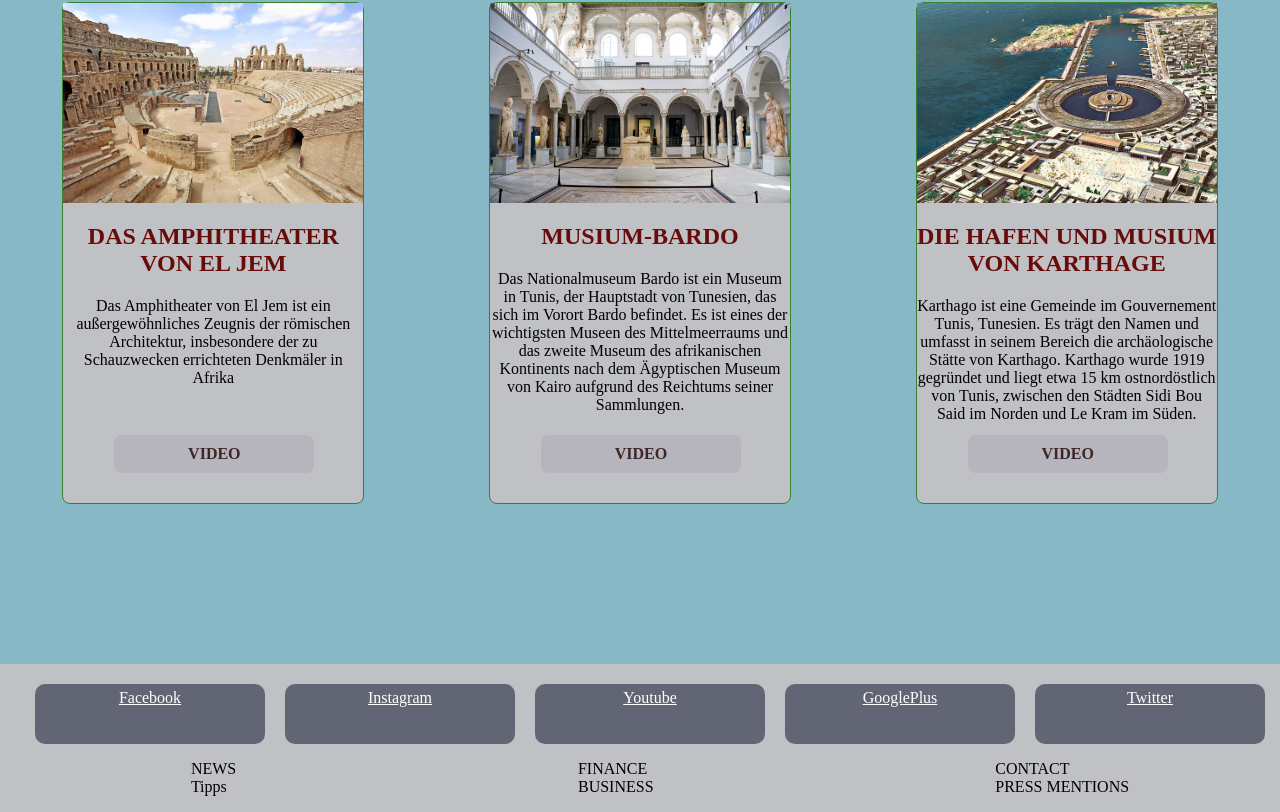
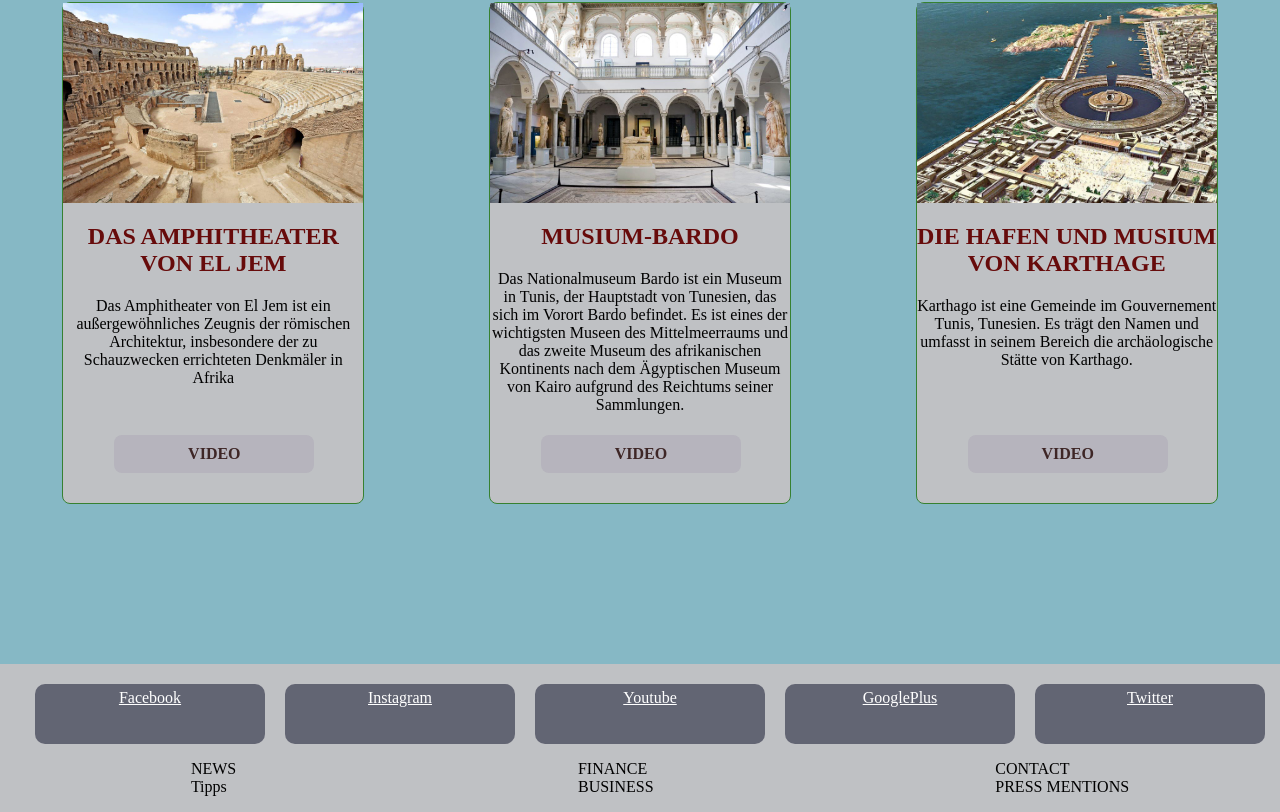
Before and after one commit to Torkhan1/webseite-projektredi, a plain HTML site: page index.html in a window 1280 px wide. Shown: the part 2146-2958 px from the top of the page. Drawn offline with Linux system fonts and the light colour scheme.

Commit message:
Update index.html

```diff
--- a/index.html
+++ b/index.html
@@ -161,7 +161,7 @@
                 <div class="backgroundImage karthage"></div>
                 <div class="details">
                     <h2>Die hafen und Musium von karthage</h2>
-                    <p>Karthago ist eine Gemeinde im Gouvernement Tunis, Tunesien. Es trägt den Namen und umfasst in seinem Bereich die archäologische Stätte von Karthago. Karthago wurde 1919 gegründet und liegt etwa 15 km ostnordöstlich von Tunis, zwischen den Städten Sidi Bou Said im Norden und Le Kram im Süden.</p>
+                    <p>Karthago ist eine Gemeinde im Gouvernement Tunis, Tunesien. Es trägt den Namen und umfasst in seinem Bereich die archäologische Stätte von Karthago.</p>
                     <a href="https://www.youtube.com/watch?v=oBw-pcUXyww">
                         <div class="route">video</div>
                     </a>
```
